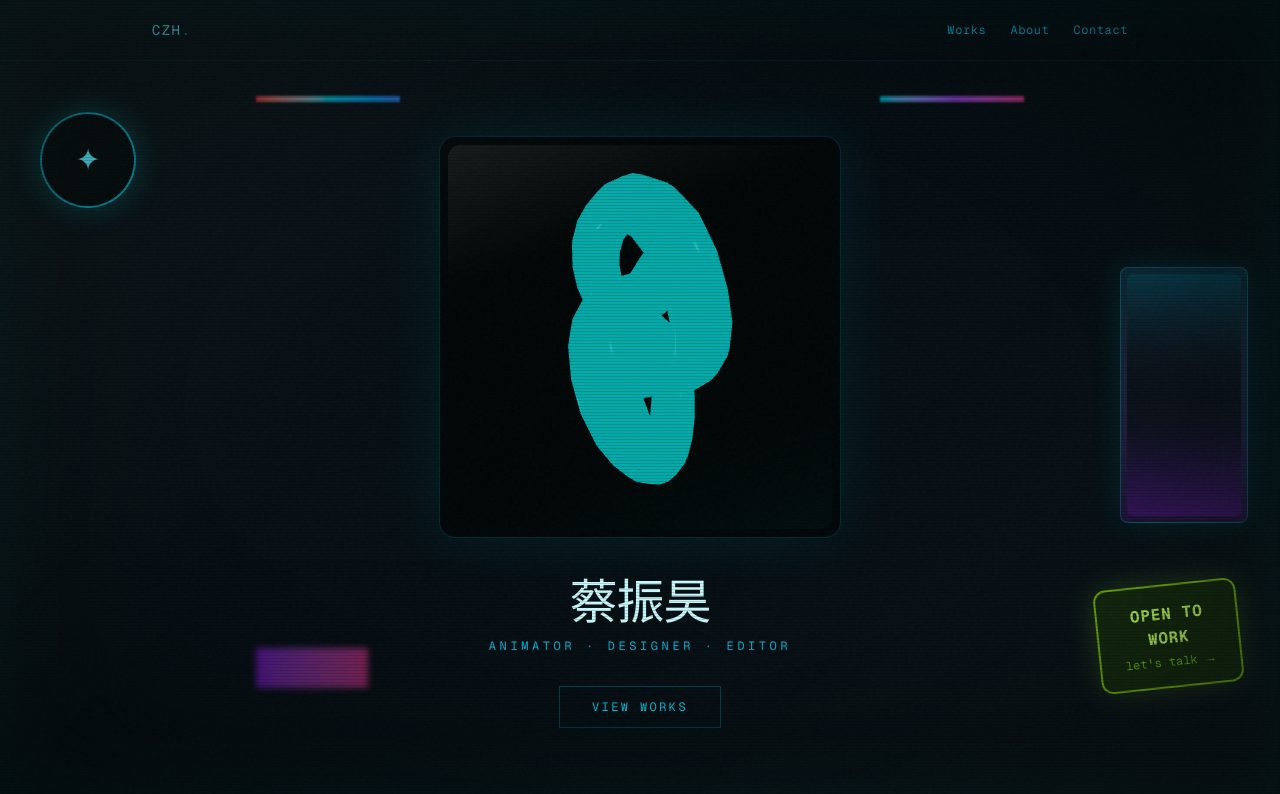
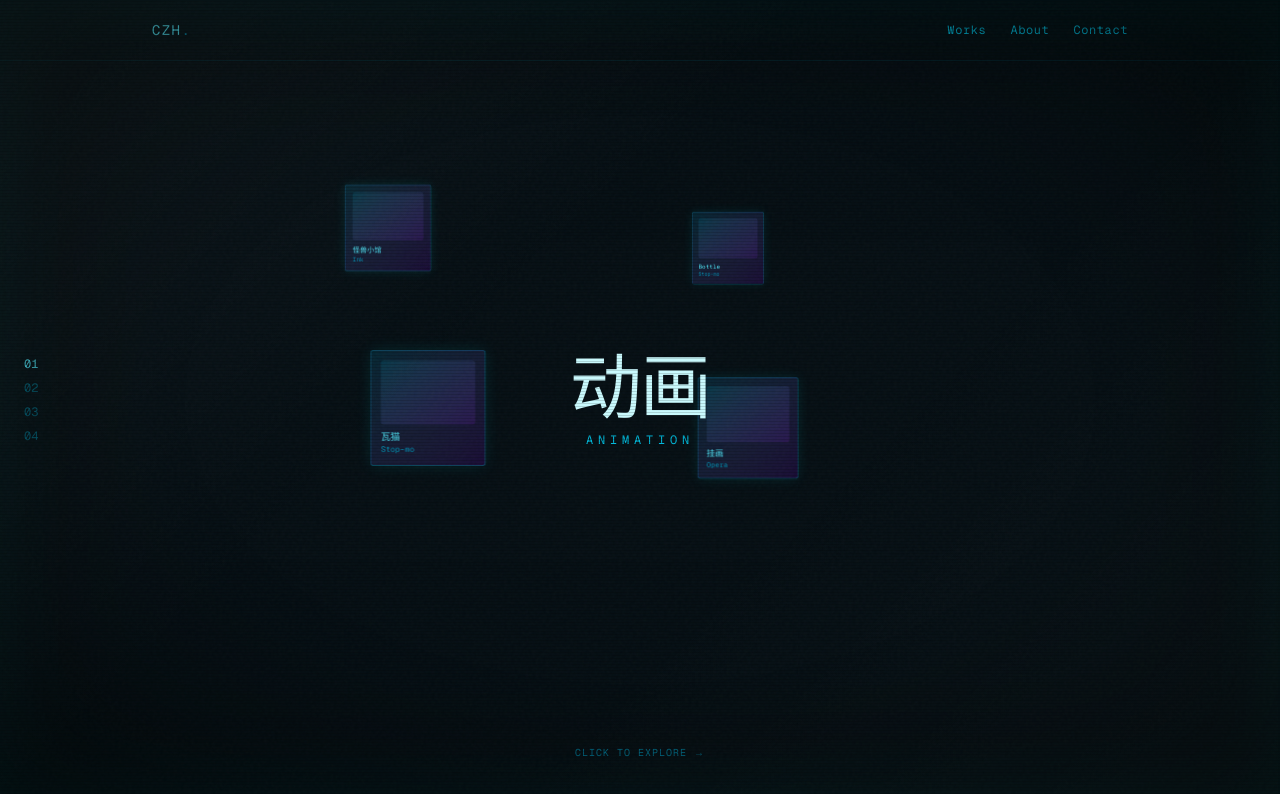
Before and after one commit to MonsterNB1/czzzh-work, a Next.js app: page / in a window 1280 px wide. Shown: the top 794 px of the page. Built offline with nearby package versions, Linux system fonts and the light colour scheme.

Commit message:
feat: parallax word gallery - click to cycle disciplines, scattered cards at depth

```diff
--- a/src/app/page.tsx
+++ b/src/app/page.tsx
@@ -1,63 +1,9 @@
-"use client";
-
-import Link from "next/link";
-import Viewer3D from "@/components/Viewer3D";
-import MouseParallax from "@/components/MouseParallax";
-import { useEffect, useState } from "react";
+import WordGallery from "@/components/WordGallery";
 
 export default function Home() {
-  const [pos, setPos] = useState({ x: 0, y: 0 });
-
-  useEffect(() => {
-    const handle = (e: MouseEvent) => {
-      const x = (e.clientX / window.innerWidth - 0.5) * 2;
-      const y = (e.clientY / window.innerHeight - 0.5) * 2;
-      setPos({ x, y });
-    };
-    window.addEventListener("mousemove", handle);
-    return () => window.removeEventListener("mousemove", handle);
-  }, []);
-
   return (
-    <section className="relative flex min-h-screen flex-col items-center justify-center overflow-hidden px-6 pt-16">
-      <MouseParallax />
-
-      {/* Central CRT TV screen - subtle parallax opposite to stickers */}
-      <div
-        className="relative transition-transform duration-500 ease-out"
-        style={{
-          transform: `translate(${pos.x * -15}px, ${pos.y * -15}px)`,
-        }}
-      >
-        <div className="relative overflow-hidden rounded-2xl border border-cyan-500/20 bg-black/80 p-2 shadow-[0_0_60px_rgba(0,255,255,0.08)]">
-          <div className="relative h-72 w-72 overflow-hidden rounded-xl bg-black sm:h-96 sm:w-96">
-            <Viewer3D />
-            {/* Screen glare */}
-            <div
-              className="pointer-events-none absolute inset-0"
-              style={{
-                background:
-                  "linear-gradient(160deg, rgba(255,255,255,0.08) 0%, transparent 30%, transparent 70%, rgba(0,255,255,0.03) 100%)",
-              }}
-            />
-          </div>
-        </div>
-      </div>
-
-      {/* Text */}
-      <h1 className="mt-10 text-center text-3xl font-light tracking-tight text-cyan-100 sm:text-5xl">
-        蔡振昊
-      </h1>
-      <p className="mt-3 text-center text-xs tracking-[0.3em] text-cyan-500">
-        ANIMATOR · DESIGNER · EDITOR
-      </p>
-
-      <Link
-        href="/works"
-        className="mt-8 border border-cyan-500/30 px-8 py-3 text-xs tracking-[0.2em] text-cyan-400 transition-all hover:border-cyan-400 hover:text-cyan-200 hover:shadow-[0_0_20px_rgba(0,255,255,0.2)]"
-      >
-        VIEW WORKS
-      </Link>
-    </section>
+    <>
+      <WordGallery />
+    </>
   );
 }
--- /dev/null
+++ b/src/components/WordGallery.tsx
@@ -0,0 +1,146 @@
+"use client";
+
+import { useEffect, useState, useCallback } from "react";
+
+const slides = [
+  {
+    word: "动画",
+    en: "ANIMATION",
+    items: [
+      { title: "怪兽小馆", cat: "Ink" },
+      { title: "Bottle", cat: "Stop-mo" },
+      { title: "瓦猫", cat: "Stop-mo" },
+      { title: "挂画", cat: "Opera" },
+    ],
+  },
+  {
+    word: "设计",
+    en: "DESIGN",
+    items: [
+      { title: "海报", cat: "Print" },
+      { title: "封面", cat: "Video" },
+      { title: "宣发", cat: "Keyart" },
+      { title: "周边", cat: "Merch" },
+    ],
+  },
+  {
+    word: "AIGC",
+    en: "GENERATIVE",
+    items: [
+      { title: "河神纪元", cat: "Game Art" },
+      { title: "角色", cat: "Character" },
+      { title: "道具", cat: "Prop" },
+      { title: "地图", cat: "Map" },
+    ],
+  },
+  {
+    word: "后期",
+    en: "POST",
+    items: [
+      { title: "起底工作室", cat: "Doc" },
+      { title: "剪辑", cat: "Edit" },
+      { title: "调色", cat: "Grade" },
+      { title: "包装", cat: "Pack" },
+    ],
+  },
+];
+
+// Positions for 4 cards around center, 3 depth layers
+const cardPositions = [
+  // layer 0 (far, smaller)
+  { x: -180, y: -100, scale: 0.6, depth: 20 },
+  { x: 160, y: -80, scale: 0.5, depth: 15 },
+  // layer 1 (mid)
+  { x: -140, y: 80, scale: 0.8, depth: 35 },
+  { x: 180, y: 100, scale: 0.7, depth: 30 },
+];
+
+export default function WordGallery() {
+  const [index, setIndex] = useState(0);
+  const [mouse, setMouse] = useState({ x: 0, y: 0 });
+  const [visible, setVisible] = useState(true);
+
+  const next = useCallback(() => {
+    setVisible(false);
+    setTimeout(() => {
+      setIndex((i) => (i + 1) % slides.length);
+      setVisible(true);
+    }, 300);
+  }, []);
+
+  useEffect(() => {
+    const handle = (e: MouseEvent) => {
+      setMouse({
+        x: (e.clientX / window.innerWidth - 0.5) * 2,
+        y: (e.clientY / window.innerHeight - 0.5) * 2,
+      });
+    };
+    window.addEventListener("mousemove", handle);
+    return () => window.removeEventListener("mousemove", handle);
+  }, []);
+
+  const slide = slides[index];
+
+  return (
+    <div
+      className="relative flex h-screen w-full cursor-pointer items-center justify-center overflow-hidden"
+      onClick={next}
+    >
+      {/* Pager numbers on left */}
+      <div className="absolute left-6 top-1/2 flex -translate-y-1/2 flex-col gap-2">
+        {slides.map((_, i) => (
+          <div
+            key={i}
+            className={`text-xs transition-colors ${
+              i === index ? "text-cyan-300" : "text-cyan-800"
+            }`}
+          >
+            {String(i + 1).padStart(2, "0")}
+          </div>
+        ))}
+      </div>
+
+      {/* Scattered cards at different depths */}
+      {slide.items.map((item, i) => {
+        const pos = cardPositions[i];
+        return (
+          <div
+            key={`${index}-${i}`}
+            className="absolute"
+            style={{
+              transform: `translate(calc(-50% + ${pos.x + mouse.x * pos.depth}px), calc(-50% + ${pos.y + mouse.y * pos.depth}px)) scale(${pos.scale})`,
+              opacity: visible ? 1 : 0,
+              transition: `opacity 0.3s ease-out, transform 0.2s ease-out`,
+            }}
+          >
+            <div className="w-36 rounded-sm border border-cyan-500/30 bg-gradient-to-br from-cyan-950/60 to-purple-950/40 p-3 shadow-[0_0_20px_rgba(0,255,255,0.1)] backdrop-blur-sm">
+              <div className="h-20 w-full rounded-sm bg-gradient-to-br from-cyan-800/30 to-purple-800/20" />
+              <div className="mt-2 text-xs text-cyan-300">{item.title}</div>
+              <div className="text-[10px] text-cyan-600">{item.cat}</div>
+            </div>
+          </div>
+        );
+      })}
+
+      {/* Center word */}
+      <div
+        className="relative z-10 text-center"
+        style={{
+          transform: `translate(${mouse.x * -10}px, ${mouse.y * -10}px)`,
+          opacity: visible ? 1 : 0,
+          transition: "opacity 0.3s ease-out, transform 0.2s ease-out",
+        }}
+      >
+        <h1 className="text-5xl font-light tracking-tight text-cyan-100 sm:text-7xl">
+          {slide.word}
+        </h1>
+        <p className="mt-2 text-xs tracking-[0.4em] text-cyan-500">{slide.en}</p>
+      </div>
+
+      {/* Hint */}
+      <div className="absolute bottom-10 text-[10px] tracking-widest text-cyan-700">
+        CLICK TO EXPLORE →
+      </div>
+    </div>
+  );
+}
```
